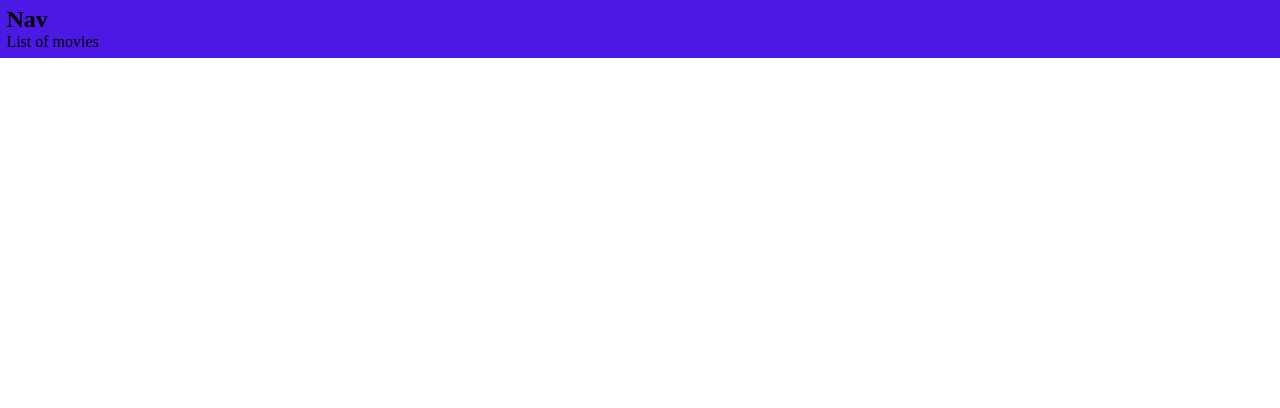
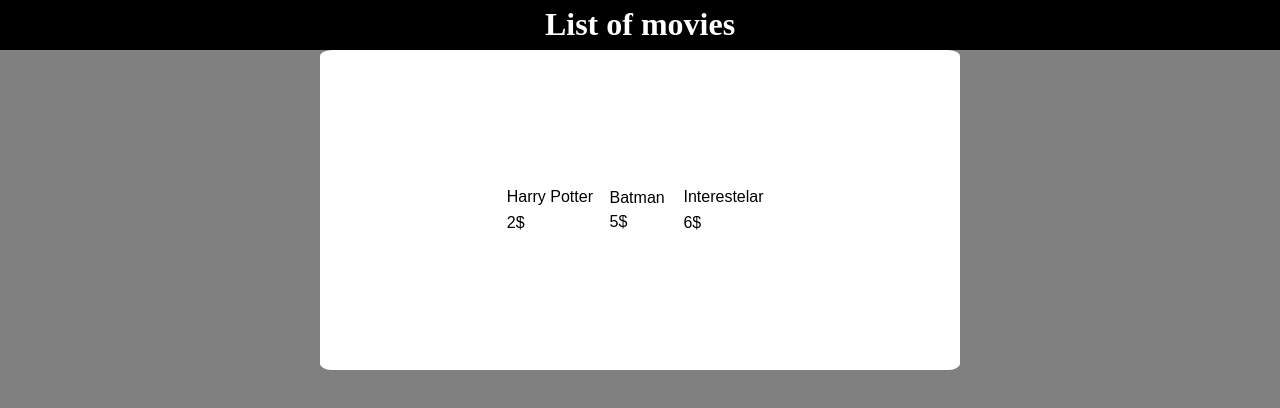
Before and after one commit to borgesjuniior/context-api, a React (Create React App) app: page / in a window 1280 px wide. Shown: the top 408 px of the page. Built offline with nearby package versions, Linux system fonts and the light colour scheme.

Commit message:
Passando os dados para o componente

```diff
--- a/src/App.tsx
+++ b/src/App.tsx
@@ -9,8 +9,8 @@
     <>
     <MovieProvider>
       <GlobalStyles />
-      <Nav />
-      <MovieList />
+        <Nav />
+        <MovieList />
     </MovieProvider>
     </>
   );
--- a/src/Components/Movies/MovieList.tsx
+++ b/src/Components/Movies/MovieList.tsx
@@ -1,11 +1,20 @@
-import React from 'react';
+import React, { useContext  } from 'react';
 import { MovieContext } from '../../hook/MovieContext';
+import { Container } from './styles';
+
 const MovieList: React.FC = () => {
+  const Movie  = useContext(MovieContext);
 
   return (
-    <>
+    <Container>
+      {Movie.map(movie => (
+        <ul >
+          <li key={movie.id}>{movie.name}</li>
+          <li>{movie.price}</li>
+        </ul>
 
-    </>
+      ))}
+    </Container>
   )
 }
 
--- /dev/null
+++ b/src/Components/Movies/styles.tsx
@@ -0,0 +1,20 @@
+import styled from 'styled-components';
+
+export const Container = styled.div`
+  font-family: sans-serif;
+  height: 20rem;
+  display: flex;
+  justify-content: center;
+  align-items: center;
+  margin: 0 auto;
+  width: 50%;
+  border-radius: 2%;
+
+  background: white;
+
+  li {
+    display: inline-block;
+    padding: 4%;
+  }
+
+`;
--- a/src/Components/Nav/Nav.tsx
+++ b/src/Components/Nav/Nav.tsx
@@ -5,8 +5,7 @@
 
   return (
     <Container>
-      <h2>Nav</h2>
-      <p>List of movies</p>
+      <h1>List of movies</h1>
     </Container>
   )
 }
--- a/src/Components/Nav/styles.tsx
+++ b/src/Components/Nav/styles.tsx
@@ -3,7 +3,11 @@
 const Container = styled.div`
   padding: 0.5%;
   width: 100%;
-  background: #4c19e4;
+  background: #000000;
+  display: flex;
+  justify-content: center;
+  color: white;
+
 `
 
 export default Container;
--- a/src/hook/MovieContext.tsx
+++ b/src/hook/MovieContext.tsx
@@ -1,16 +1,15 @@
 import React, { useState, createContext } from 'react';
-
 interface MovieProps {
   id: number;
   name: string;
   price: string;
 }
 
-export const MovieContext = createContext({} as MovieProps);
 
-export const MovieProvider: React.FC<MovieProps> = ({children}) => {
+export const MovieContext = createContext<MovieProps[]>([] as MovieProps[]);
 
-  const [ movies, setMovies ] = useState([
+export const MovieProvider: React.FC = ({ children }) => {
+  const [ movies, setMovies  ] = useState<MovieProps[]>([
     {
       id: 123,
       name: 'Harry Potter',
@@ -25,12 +24,12 @@
       id: 321,
       name: 'Interestelar',
       price: '6$',
-    }
+    },
+
   ])
 
-  console.log(setMovies);
     return (
-        <MovieContext.Provider value={[movies]}>
+        <MovieContext.Provider value={movies}>
           {children}
         </MovieContext.Provider>
     )
--- a/src/styles/global.ts
+++ b/src/styles/global.ts
@@ -9,5 +9,6 @@
   }
   body {
     -webkit-font-smoothing: antialiased;
+    background: grey;
   }
 `;
```
